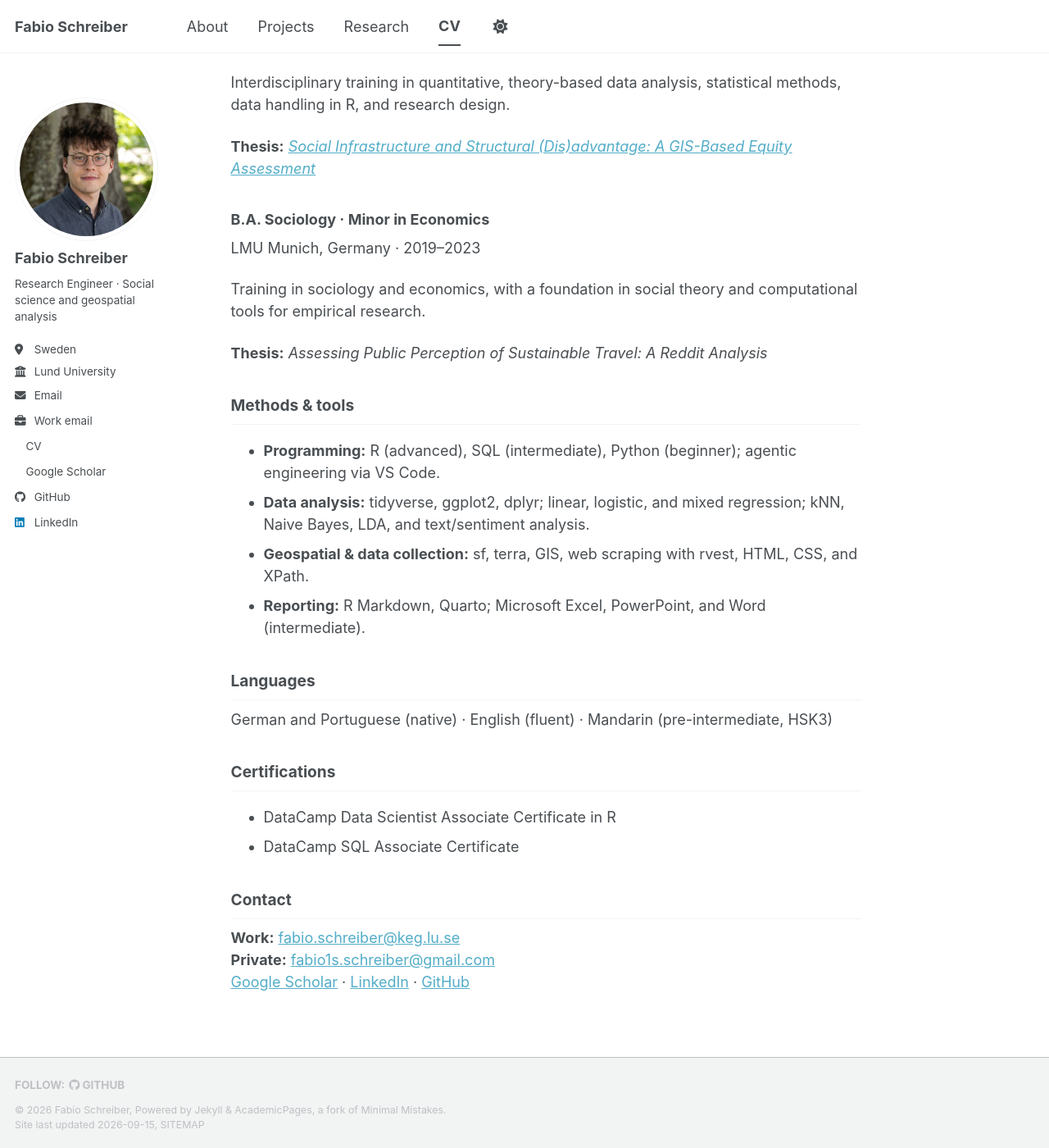
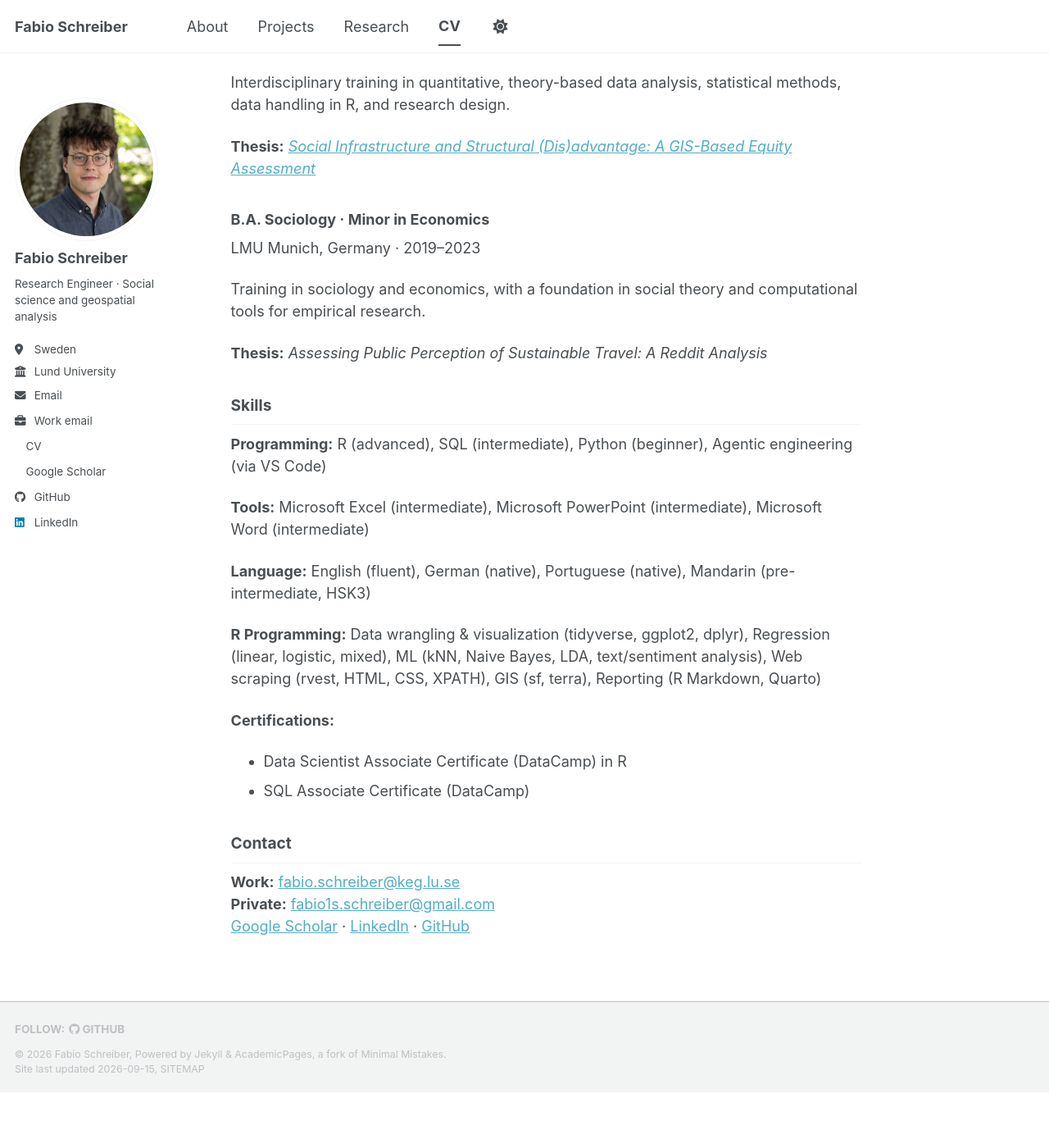
Before and after one commit to fab1s/fab1s.github.io, a Jekyll site: the page built from _pages/cv.md, in a window 1280 px wide and 1400 px high, scrolled down 1467 px. Shown: the whole window at 82% size. Built offline with Jekyll 4.4.1, drawn with Linux system fonts in a browser that asks for light colours; a style sheet for code colours, icons or effects is not loaded; after the commit the page ends 2799 px from its top, so only the background shows below that.

Commit message:
Match website skills to CV

```diff
--- a/_pages/cv.md
+++ b/_pages/cv.md
@@ -49,21 +49,20 @@ Training in sociology and economics, with a foundation in social theory and comp
 
 **Thesis:** *Assessing Public Perception of Sustainable Travel: A Reddit Analysis*
 
-## Methods & tools
+## Skills
 
-- **Programming:** R (advanced), SQL (intermediate), Python (beginner); agentic engineering via VS Code.
-- **Data analysis:** tidyverse, ggplot2, dplyr; linear, logistic, and mixed regression; kNN, Naive Bayes, LDA, and text/sentiment analysis.
-- **Geospatial & data collection:** sf, terra, GIS, web scraping with rvest, HTML, CSS, and XPath.
-- **Reporting:** R Markdown, Quarto; Microsoft Excel, PowerPoint, and Word (intermediate).
+**Programming:** R (advanced), SQL (intermediate), Python (beginner), Agentic engineering (via VS Code)
 
-## Languages
+**Tools:** Microsoft Excel (intermediate), Microsoft PowerPoint (intermediate), Microsoft Word (intermediate)
 
-German and Portuguese (native) · English (fluent) · Mandarin (pre-intermediate, HSK3)
+**Language:** English (fluent), German (native), Portuguese (native), Mandarin (pre-intermediate, HSK3)
 
-## Certifications
+**R Programming:** Data wrangling & visualization (tidyverse, ggplot2, dplyr), Regression (linear, logistic, mixed), ML (kNN, Naive Bayes, LDA, text/sentiment analysis), Web scraping (rvest, HTML, CSS, XPATH), GIS (sf, terra), Reporting (R Markdown, Quarto)
 
-- DataCamp Data Scientist Associate Certificate in R
-- DataCamp SQL Associate Certificate
+**Certifications:**
+
+- Data Scientist Associate Certificate (DataCamp) in R
+- SQL Associate Certificate (DataCamp)
 
 ## Contact
 
```
Also changed, not shown: _pages/about.md (+5 -4 lines).
